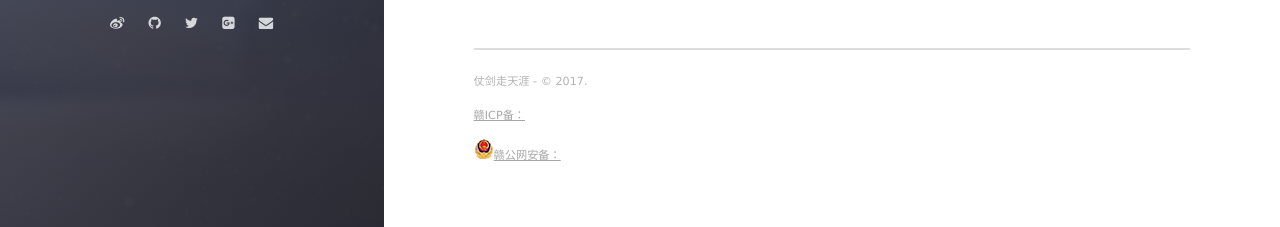
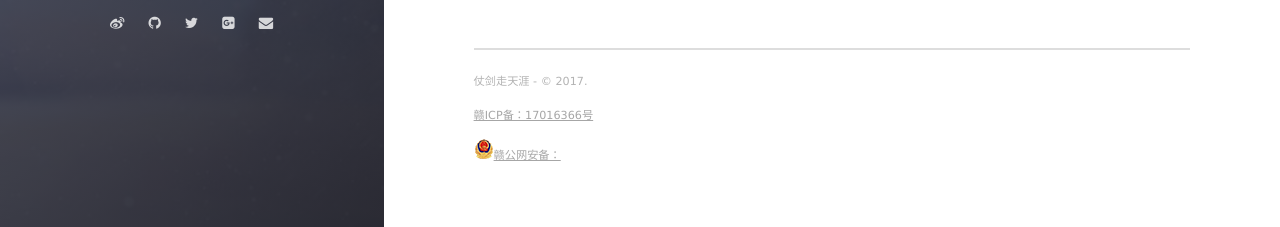
Before and after one commit to oneyian/oneyian.github.com, a Jekyll site: the page built from _posts/2017-12-25-Translation.md, in a window 1280 px wide and 900 px high, scrolled down 1888 px. Shown: the part 670-897 px from the top of the window. Built offline with Jekyll 4.4.1, drawn with Linux system fonts in a browser that asks for light colours; nearby versions of some CDN libraries; comment, search, counter and statistics services are not loaded.

Commit message:
更新Footer

```diff
--- a/_includes/footer.html
+++ b/_includes/footer.html
@@ -1,7 +1,7 @@
 <section class="footer">
     <footer>
     	<span class="footer__copyright"><p>仗剑走天涯 - &copy; 2017.</p></span>
-    	<span class="footer__copyright"><a href="https://www.miitbeian.gov.cn/"><p>赣ICP备：</p></a></span>
+    	<span class="footer__copyright"><a href="https://www.miitbeian.gov.cn/"><p>赣ICP备：17016366号</p></a></span>
         <span class="footer__copyright"><a href="https://www.beian.gov.cn/portal/registerSystemInfo?recordcode="><p><img src="/assets/images/icp.png">赣公网安备：</p></a></span>
     </footer>
 </section>
```
Also changed, not shown: 1 other file.
